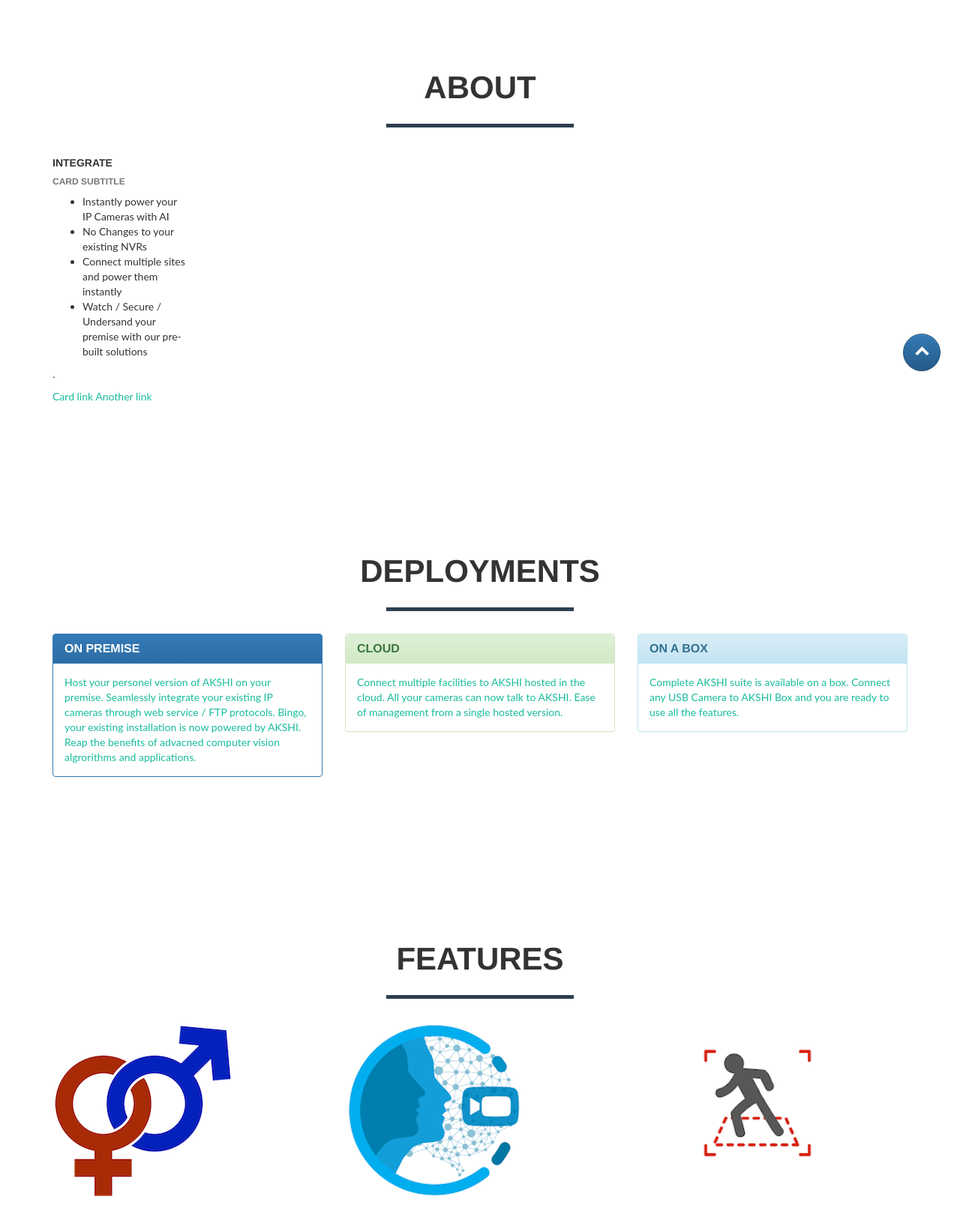
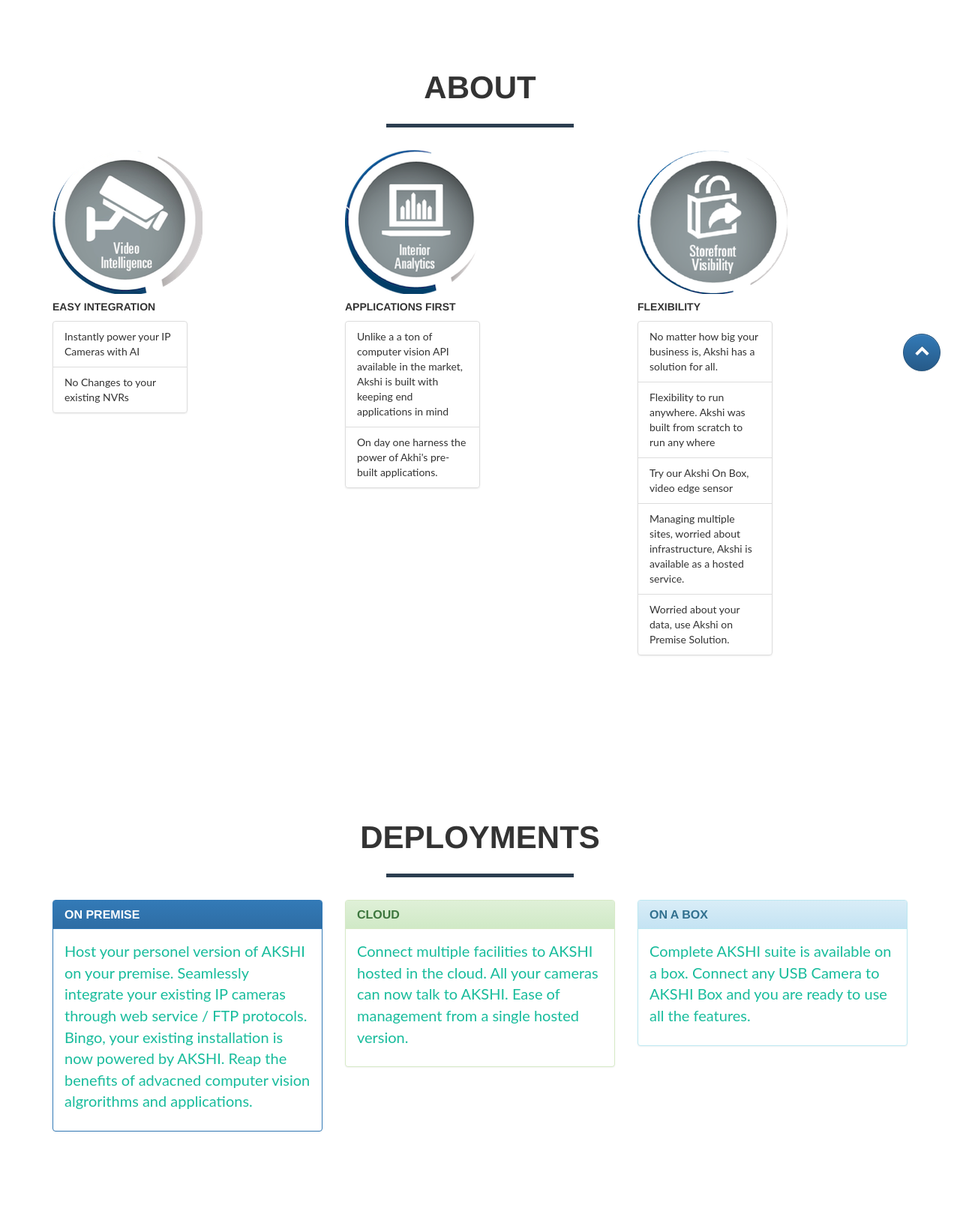
Before and after one commit to subramgo/Akshi, a Flask app: page / in a window 1280 px wide. Shown: the part 289-1920 px from the top of the page at 75% size. Run offline with Flask 2, Linux system fonts and the light colour scheme; some libraries are stand-ins or nearby versions.

Commit message:
added details to about section in home page

```diff
--- a/akshi/templates/index.html
+++ b/akshi/templates/index.html
@@ -29,30 +29,73 @@
                     <hr class="star-primary">
                 </div>
             </div>
-    	           <div class="row">
-            	<div class="col-sm-12 portfolio-item">
+    <div class="row">
+            	<div class="col-sm-4 portfolio-item">
 
 <div class="card" style="width: 18rem;">
-  <div class="card-body">
-    <h5 class="card-title">Integrate</h5>
-    <h6 class="card-subtitle mb-2 text-muted">Card subtitle</h6>
+  <img class="card-img-top" src="/static/video_analytics.png" alt="Video Analytics">
+  	<div class="card-body">
+    <h5 class="card-title">Easy Integration</h5>
     <p class="card-text">
-            	<ul>
-                        	<li> Instantly power your IP Cameras with AI </li>
-                        	<li> No Changes to your existing NVRs </li>
-                        	<li> Connect multiple sites and power them instantly </li>
-                        	<li> Watch / Secure / Undersand your premise with our pre-built solutions </li>
+            	<ul class="list-group list-group-flush">
+                        	<li class="list-group-item"> Instantly power your IP Cameras with AI </li>
+                        	<li class="list-group-item"> No Changes to your existing NVRs </li>
+                        </ul>
+    </p>
+    </div>
+</div>
+        </div>
+
+
+            	<div class="col-sm-4 portfolio-item">
+
+<div class="card" style="width: 18rem;">
+  <img class="card-img-top" src="/static/intelligence.png" alt="Video Analytics">
+  	<div class="card-body">
+    <h5 class="card-title">Applications First</h5>
+    <p class="card-text">
+            	<ul class="list-group list-group-flush">
+                        	<li class="list-group-item"> Unlike a a ton of computer vision API available in the market, Akshi is built with keeping end applications in mind </li>
+                        	<li class="list-group-item"> On day one harness the power of Akhi's pre-built applications. </li>
                         </ul>
 
 
-    .</p>
-    <a href="#" class="card-link">Card link</a>
-    <a href="#" class="card-link">Another link</a>
-  </div>
+    </p>
+    </div>
+
+
 </div>
 
 
             	</div>
+
+            	            	<div class="col-sm-4 portfolio-item">
+
+<div class="card" style="width: 18rem;">
+  <img class="card-img-top" src="/static/flexible.png" alt="Video Analytics">
+  	<div class="card-body">
+    <h5 class="card-title">Flexibility</h5>
+    <p class="card-text">
+            	<ul class="list-group list-group-flush">
+                        	<li class="list-group-item"> No matter how big your business is, Akshi has a solution for all.</li>
+                        	<li class="list-group-item"> Flexibility to run anywhere. Akshi was built from scratch to run any where</li>
+                        	<li class="list-group-item"> Try our Akshi On Box, video edge sensor </li>
+                        	<li class="list-group-item"> Managing multiple sites, worried about infrastructure, Akshi is available as a hosted service.</li>
+                        	<li class="list-group-item"> Worried about your data, use Akshi on Premise Solution.</li>
+
+                        </ul>
+
+
+    </p>
+    </div>
+
+
+</div>
+
+
+            	</div>
+
+
             </div>
         </div>
     </section>
@@ -75,8 +118,8 @@
 			    <h3 class="panel-title">On premise</h3>
 			  </div>
 			  <div class="panel-body">
-			    Host your personel version of AKSHI on your premise.
-			    Seamlessly integrate your existing IP cameras through web service / FTP protocols. Bingo, your existing installation is now powered by AKSHI. Reap the benefits of advacned computer vision algrorithms and applications.
+			   <p> Host your personel version of AKSHI on your premise.
+			    Seamlessly integrate your existing IP cameras through web service / FTP protocols. Bingo, your existing installation is now powered by AKSHI. Reap the benefits of advacned computer vision algrorithms and applications.</p>
 			  </div>
 			</div>
 
@@ -91,7 +134,7 @@
 			    <h3 class="panel-title">Cloud</h3>
 			  </div>
 			  <div class="panel-body">
-			  	Connect multiple facilities to AKSHI hosted in the cloud. All your cameras can now talk to AKSHI. Ease of management from a single hosted version.
+			  	<p>Connect multiple facilities to AKSHI hosted in the cloud. All your cameras can now talk to AKSHI. Ease of management from a single hosted version.</p>
 			  </div>
 			</div>
 
@@ -106,7 +149,7 @@
 			    <h3 class="panel-title">On a Box</h3>
 			  </div>
 			  <div class="panel-body">
-			    Complete AKSHI suite is available on a box. Connect any USB Camera to AKSHI Box and you are ready to use all the features.
+			    <p>Complete AKSHI suite is available on a box. Connect any USB Camera to AKSHI Box and you are ready to use all the features.</p>
 			  </div>
 			</div>
 
```
Also changed, not shown: akshi/static/flexible.png (added), akshi/static/intelligence.png (added), akshi/static/video_analytics.png (added).
